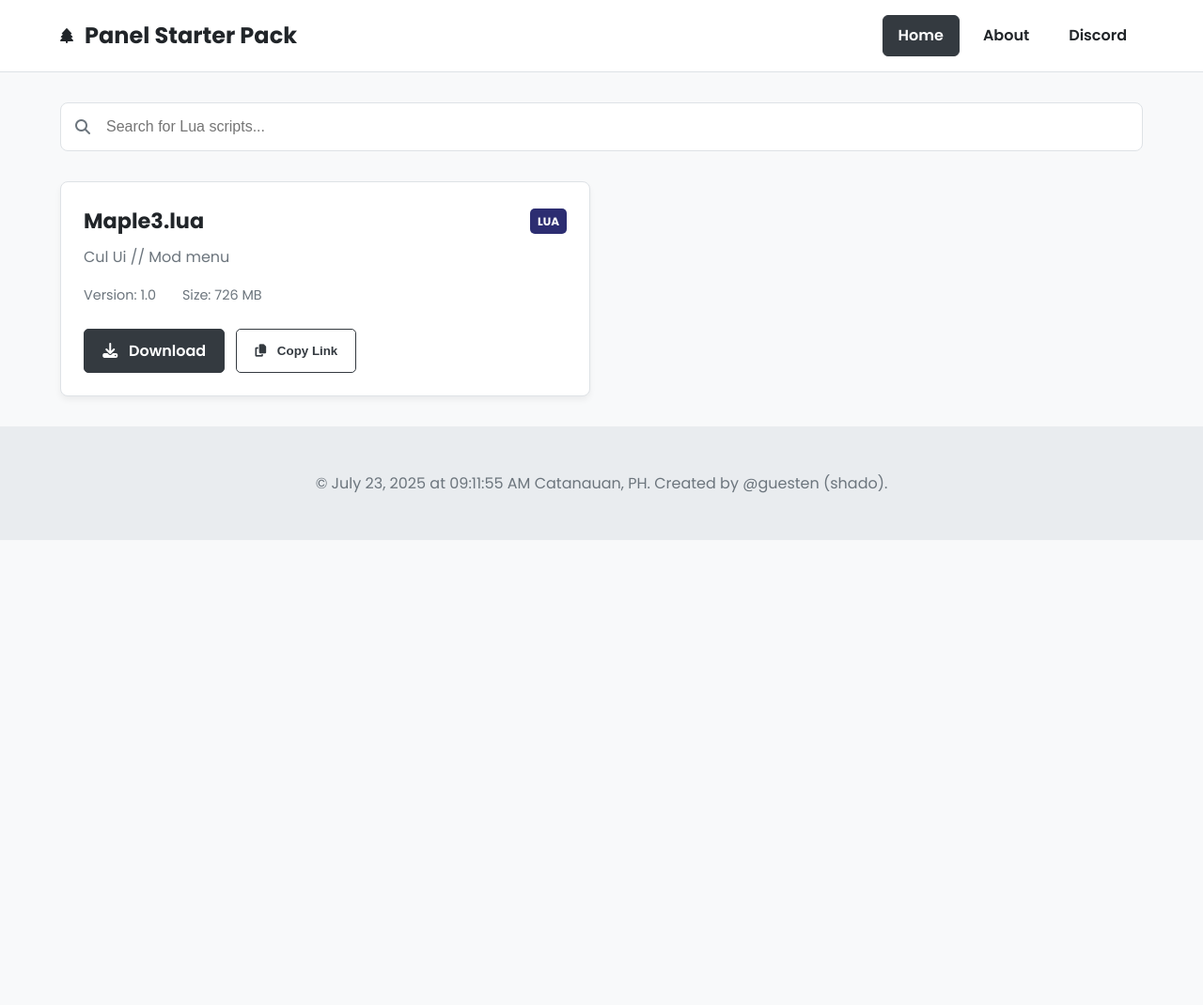
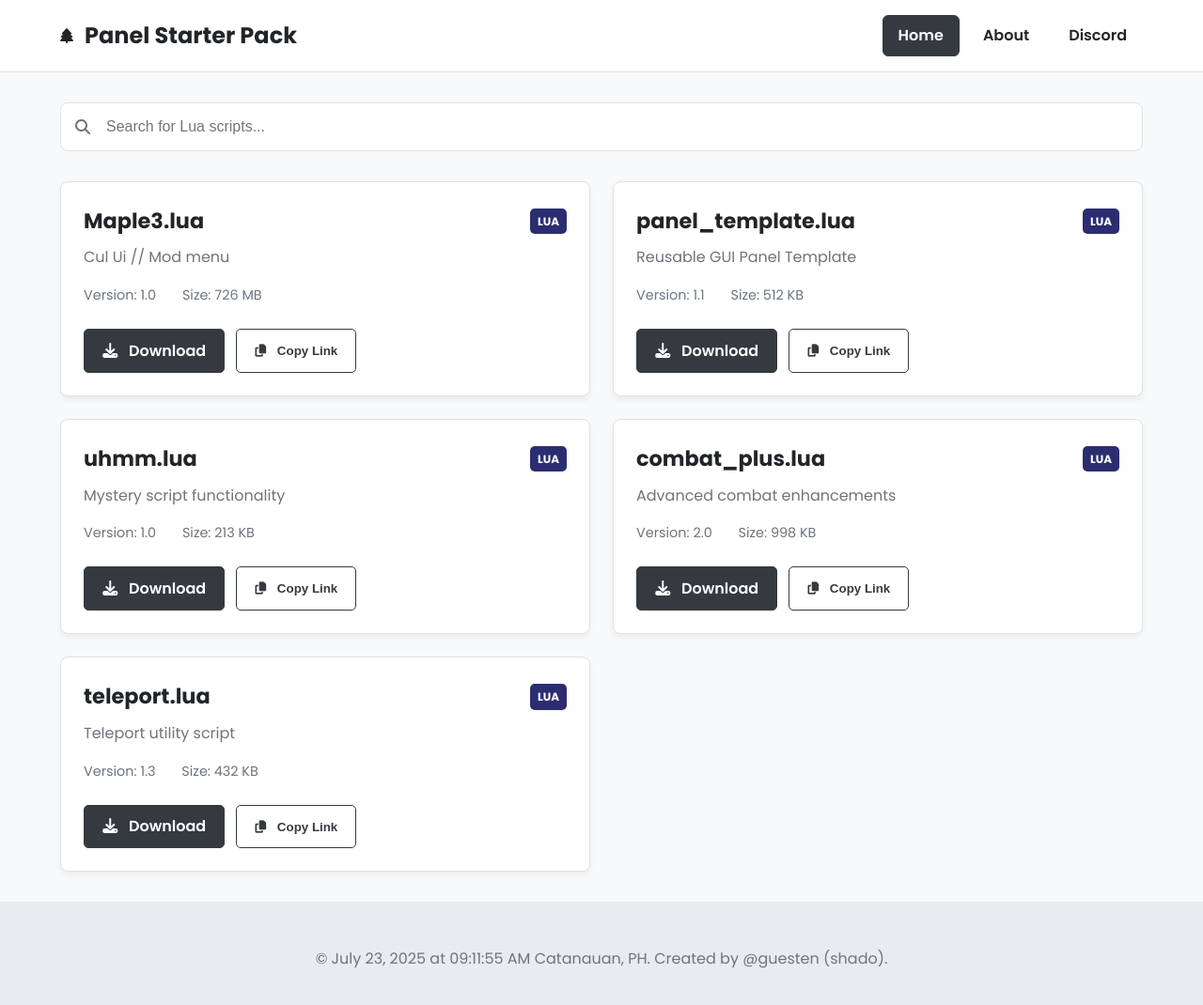
Before and after one commit to YuiHachimitzu/Maple3, a plain HTML site: page index.html in a window 1280 px wide. Shown: the whole page at 94% size. Before the commit the page ends 800 px from the top, so only its background shows below. Drawn offline with Linux system fonts and the light colour scheme.

Commit message:
Update index.html

```diff
--- a/index.html
+++ b/index.html
@@ -9,7 +9,6 @@
     <link rel="preconnect" href="https://fonts.gstatic.com" crossorigin>
     <link href="https://fonts.googleapis.com/css2?family=Poppins:wght@400;600;700&display=swap" rel="stylesheet">
     <link rel="stylesheet" href="https://cdnjs.cloudflare.com/ajax/libs/font-awesome/6.5.2/css/all.min.css">
-
     <link rel="stylesheet" href="css/styles.css">
 </head>
 <body>
@@ -39,6 +38,8 @@
             </div>
 
             <div class="file-list" id="file-list">
+
+                <!-- Existing File -->
                 <div class="file-card">
                     <div class="card-header">
                         <h3>Maple3.lua</h3>
@@ -54,7 +55,74 @@
                         <button class="copy-btn"><i class="fa-solid fa-copy"></i> Copy Link</button>
                     </div>
                 </div>
+
+                <!-- New File Panels -->
+                <div class="file-card">
+                    <div class="card-header">
+                        <h3>panel_template.lua</h3>
+                        <span class="badge badge-lua">LUA</span>
+                    </div>
+                    <p class="file-description">Reusable GUI Panel Template</p>
+                    <div class="file-meta">
+                        <span>Version: 1.1</span>
+                        <span>Size: 512 KB</span>
+                    </div>
+                    <div class="button-group">
+                        <a href="files/panel_template.lua" class="download-btn"><i class="fa-solid fa-download"></i> Download</a>
+                        <button class="copy-btn"><i class="fa-solid fa-copy"></i> Copy Link</button>
+                    </div>
+                </div>
+
+                <div class="file-card">
+                    <div class="card-header">
+                        <h3>uhmm.lua</h3>
+                        <span class="badge badge-lua">LUA</span>
+                    </div>
+                    <p class="file-description">Mystery script functionality</p>
+                    <div class="file-meta">
+                        <span>Version: 1.0</span>
+                        <span>Size: 213 KB</span>
+                    </div>
+                    <div class="button-group">
+                        <a href="files/uhmm.lua" class="download-btn"><i class="fa-solid fa-download"></i> Download</a>
+                        <button class="copy-btn"><i class="fa-solid fa-copy"></i> Copy Link</button>
+                    </div>
+                </div>
+
+                <div class="file-card">
+                    <div class="card-header">
+                        <h3>combat_plus.lua</h3>
+                        <span class="badge badge-lua">LUA</span>
+                    </div>
+                    <p class="file-description">Advanced combat enhancements</p>
+                    <div class="file-meta">
+                        <span>Version: 2.0</span>
+                        <span>Size: 998 KB</span>
+                    </div>
+                    <div class="button-group">
+                        <a href="files/combat_plus.lua" class="download-btn"><i class="fa-solid fa-download"></i> Download</a>
+                        <button class="copy-btn"><i class="fa-solid fa-copy"></i> Copy Link</button>
+                    </div>
+                </div>
+
+                <div class="file-card">
+                    <div class="card-header">
+                        <h3>teleport.lua</h3>
+                        <span class="badge badge-lua">LUA</span>
+                    </div>
+                    <p class="file-description">Teleport utility script</p>
+                    <div class="file-meta">
+                        <span>Version: 1.3</span>
+                        <span>Size: 432 KB</span>
+                    </div>
+                    <div class="button-group">
+                        <a href="files/teleport.lua" class="download-btn"><i class="fa-solid fa-download"></i> Download</a>
+                        <button class="copy-btn"><i class="fa-solid fa-copy"></i> Copy Link</button>
+                    </div>
+                </div>
+
             </div>
+
             <div id="no-results" class="no-results-message">
                 <h3>No scripts found</h3>
                 <p>Try searching for something else.</p>
```
